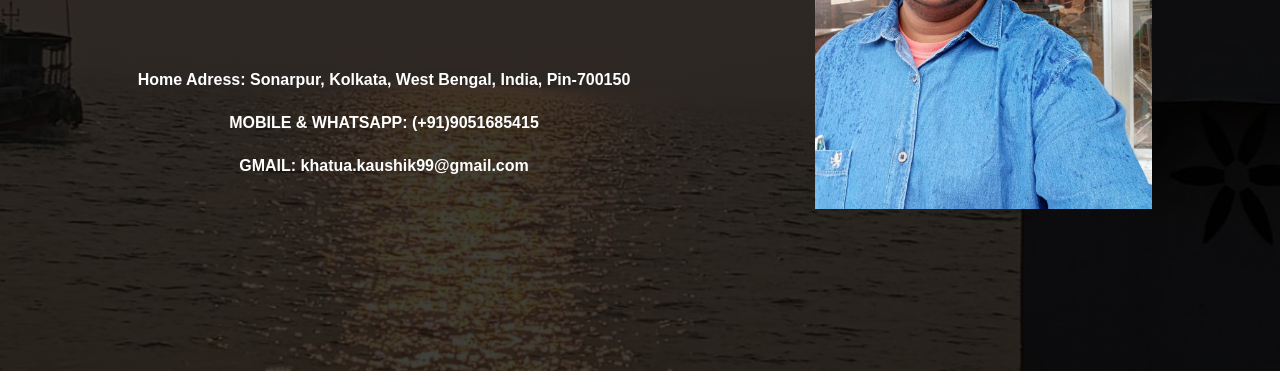
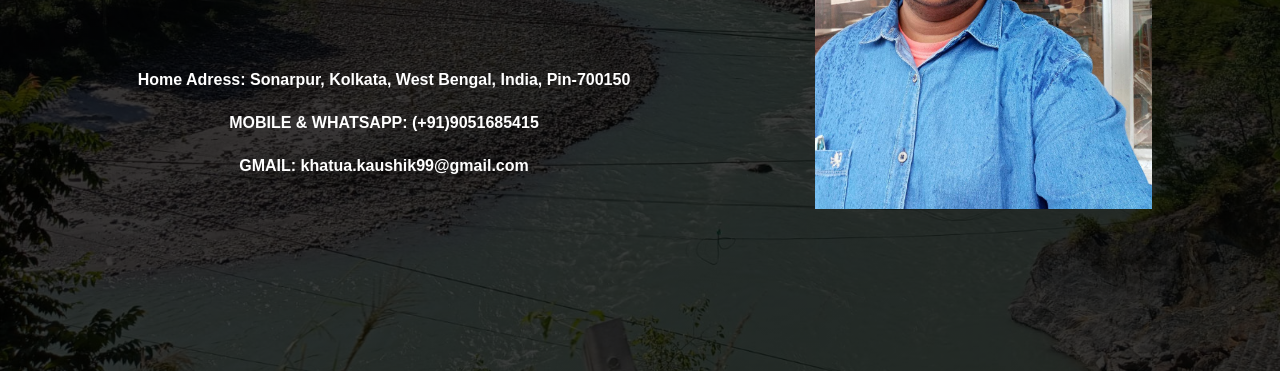
Before and after one commit to kk8537/kk8537.github.io, a plain HTML site: page contact.html in a window 1280 px wide. Shown: the part 429-800 px from the top of the page. Drawn offline with Linux system fonts and the light colour scheme.

Commit message:
Update stylecont.css

```diff
--- a/stylecont.css
+++ b/stylecont.css
@@ -7,7 +7,7 @@
 .banner{
 	width: 100%;
 	height: 100vh;
-	background-image: linear-gradient(rgba(0,0,0,0.75),rgba(0,0,0,0.75)),url(sunset.jpeg);
+	background-image: linear-gradient(rgba(0,0,0,0.75),rgba(0,0,0,0.75)),url(river.jpeg);
 	background-position: center;
 	background-size: cover;
 	position: relative;
```
